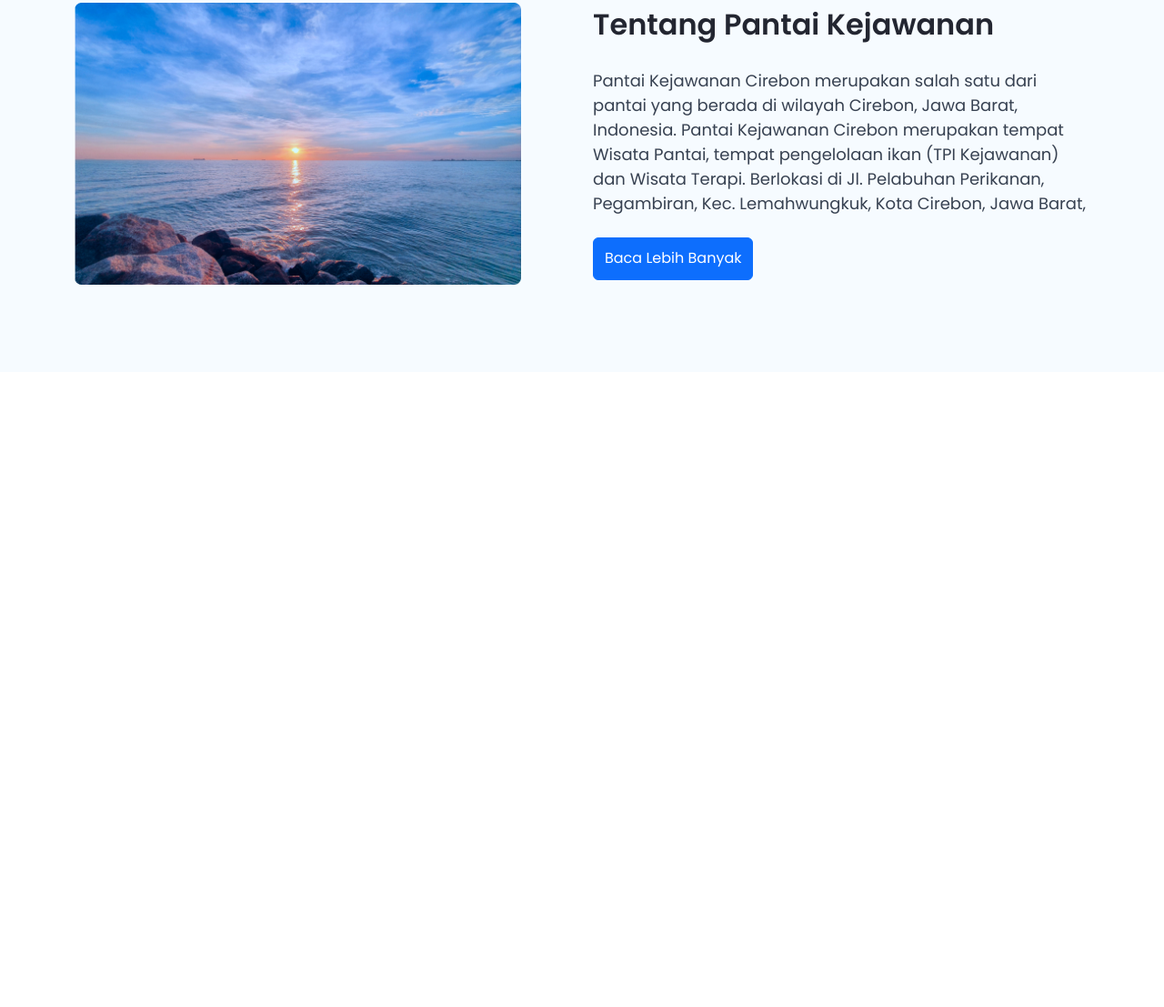
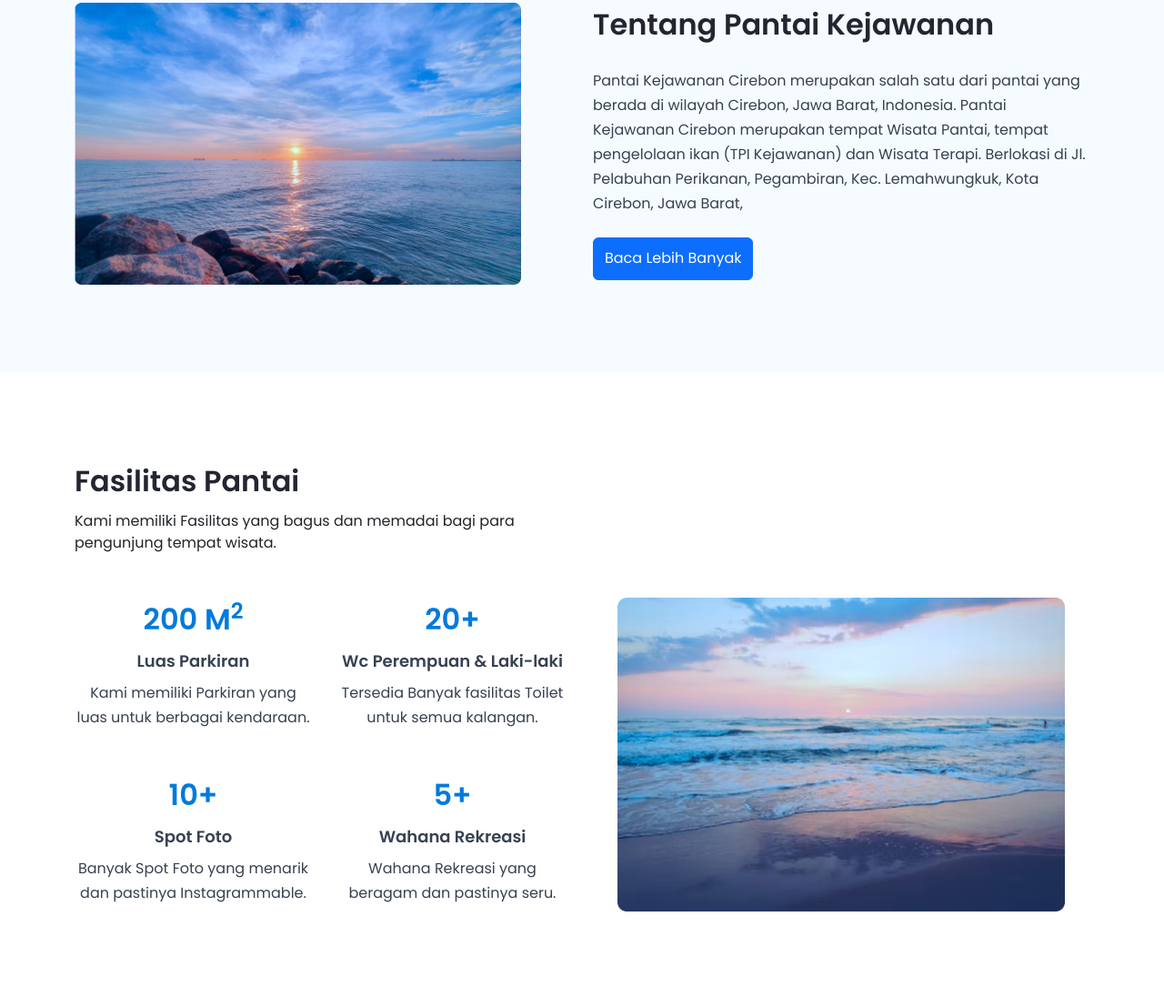
Before and after one commit to dimasrizkym/kejawanan, a website: page index.html in a window 1280 px wide. Shown: the part 1261-2368 px from the top of the page at 91% size. Before the commit the page ends 1670 px from the top, so only its background shows below. Drawn offline with Linux system fonts and the light colour scheme.

Commit message:
Add : Home Page - Fasilitas Pantai

```diff
--- a/index.html
+++ b/index.html
@@ -149,6 +149,53 @@
   </div>
   <!-- END : Tentang Pantai Kejawanan -->
 
+  <div class="container">
+    <!-- START : Fasilitas Pantai -->
+    <div class="row section-padding" id="fasilitas-pantai">
+      <div class="col-md-6 col-sm-12">
+        <h2 class="heading-2">
+          Fasilitas Pantai
+        </h2>
+        <p>Kami memiliki Fasilitas yang bagus dan memadai bagi para
+          pengunjung tempat wisata.</p>
+      </div>
+      <div class="col-md-12 mt-fasilitas-pantai">
+        <div class="row">
+          <div class="col-md-6 col-sm-12">
+            <div class="row">
+              <div class="col-md-6 col-sm-12 text-center">
+                <h2 class="heading-2 txt-blue">200 M<sup>2</sup></h2>
+                <h3 class="text-desc-1">Luas Parkiran</h3>
+                <p class="text-desc-2">Kami memiliki Parkiran yang luas untuk berbagai kendaraan.</p>
+              </div>
+              <div class="col-md-6 col-sm-12 text-center">
+                <h2 class="heading-2 txt-blue">20+</h2>
+                <h3 class="text-desc-1">Wc Perempuan & Laki-laki</h3>
+                <p class="text-desc-2">Tersedia Banyak fasilitas Toilet untuk semua kalangan.</p>
+              </div>
+            </div>
+            <div class="row mt-32">
+              <div class="col-md-6 col-sm-12 text-center">
+                <h2 class="heading-2 txt-blue">10+</h2>
+                <h3 class="text-desc-1">Spot Foto</h3>
+                <p class="text-desc-2">Banyak Spot Foto yang menarik dan pastinya Instagrammable.</p>
+              </div>
+              <div class="col-md-6 col-sm-12 text-center">
+                <h2 class="heading-2 txt-blue">5+</h2>
+                <h3 class="text-desc-1">Wahana Rekreasi</h3>
+                <p class="text-desc-2">Wahana Rekreasi yang beragam dan pastinya seru.</p>
+              </div>
+            </div>
+          </div>
+          <div class="col-md-6 col-sm-12 text-center">
+            <img src="src/images/fasilitas-pantai.png" alt="fasilitas-pantai">
+          </div>
+        </div>
+      </div>
+    </div>
+    <!-- END : Fasilitas Pantai -->
+  </div>
+
   <script src="src/bootstrap/js/bootstrap.bundle.min.js"></script>
 </body>
 
--- a/src/css/style.scss
+++ b/src/css/style.scss
@@ -74,7 +74,7 @@ img {
   font-family: $font-family-poppins;
   font-style: normal;
   font-weight: 400;
-  font-size: 18px;
+  font-size: 16px;
   line-height: 27px;
   color: $color-text-desc-1;
 }
@@ -137,6 +137,24 @@ img {
 }
 // end tentang pantai component
 
+// fasilitas pantai component
+#fasilitas-pantai img {
+  width: 90%;
+}
+.mt-fasilitas-pantai{
+  margin-top: 32px !important;
+}
+#fasilitas-pantai .mt-32{
+  margin-top: 32px !important;
+}
+#fasilitas-pantai .text-desc-1{
+  font-weight: 600;
+}
+.txt-blue{
+  color: $color-primary-80;
+}
+// end fasilitas pantai component
+
 @media (min-width: 320px) and (max-width: 480px) {
   .txt-home {
     padding: unset;
@@ -150,8 +168,16 @@ img {
     padding: 43px 0px;
   }
 
-    .img-tentang-pantai {
-      width: 100%;
-      margin-bottom: 24px;
-    }
+  .img-tentang-pantai {
+    width: 100%;
+    margin-bottom: 24px;
+  }
+
+  #fasilitas-pantai img {
+    display: none;
+  }
+
+  #fasilitas-pantai .mt-32 {
+    margin-top: unset !important;
+  }
 }
```
Also changed, not shown: src/css/style.css, src/images/fasilitas-pantai.png (added), 1 other file.
